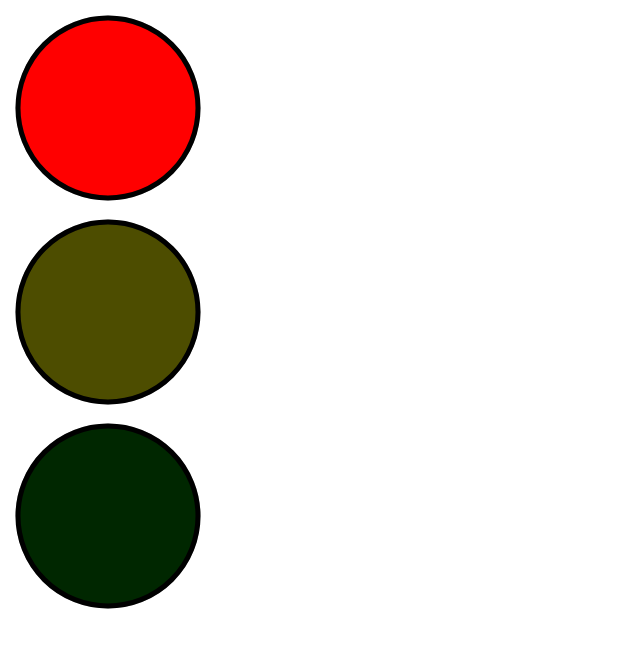
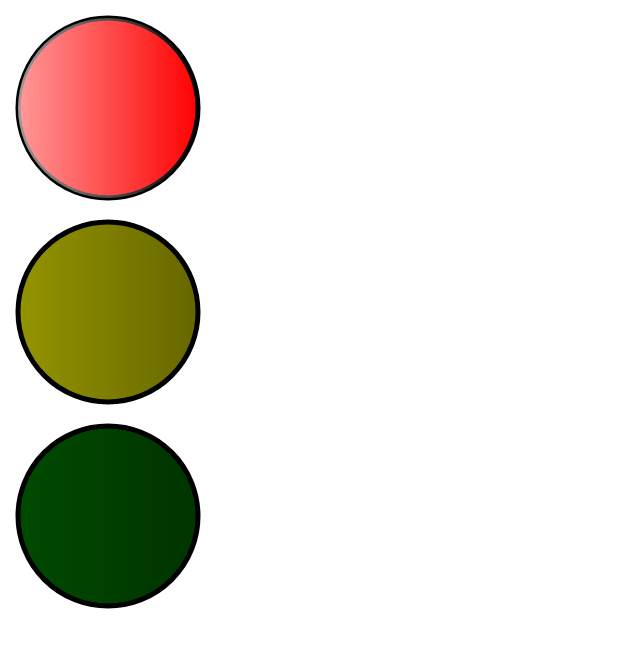
Before and after one commit to cybear/red-yellow-green, a Next.js app: page /status in a window 1280 px wide. Shown: the top 648 px of the page, without its empty margins (0-640 px from the left). Built offline with nearby package versions, Linux system fonts and the light colour scheme.

Commit message:
Add gradient

```diff
--- a/src/components/Light.tsx
+++ b/src/components/Light.tsx
@@ -9,13 +9,23 @@ type LightProps = {
 const Light: React.FC<LightProps> = ({ color, isActive, onClick }) => {
   return (
     <svg width="200" height="200" onClick={onClick}>
+      <defs>
+        <linearGradient id="Highlight">
+          <stop stopColor='#fff' offset="0%" />
+          <stop stopColor="#fff" stopOpacity="0" offset="100%" />
+        </linearGradient>
+        <linearGradient id="Shadow">
+          <stop stopColor='#000' stopOpacity="0.7" offset="0%" />
+          <stop stopColor="#000" stopOpacity="1" offset="100%" />
+        </linearGradient>
+      </defs>
       <circle
         cx="100"
         cy="100"
         r="90"
         x="10"
         y="10"
-        fill={isActive ? color : '#000000'}
+        fill={color}
         stroke={'#000000'}
         strokeWidth={5}
       />
@@ -26,10 +36,8 @@ const Light: React.FC<LightProps> = ({ color, isActive, onClick }) => {
         r="90"
         x="10"
         y="10"
-        opacity={0.3}
-        fill={color}
-        stroke={'#000000'}
-        strokeWidth={5}
+        opacity={0.6}
+        fill={isActive ? "url(#Highlight)" : "url(#Shadow)"}
       />
     </svg>
   );
```
